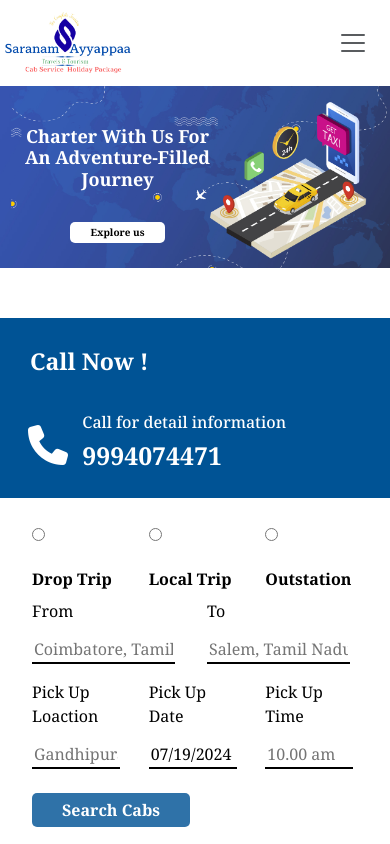
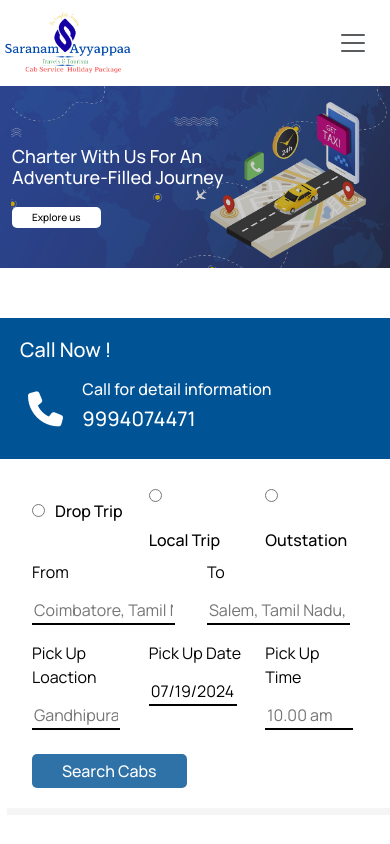
Before and after one commit to virtuecorporate-dev/Saranam-Ayyappa-Travels, a React (Create React App) app in the folder frontend/: page / in a window 390 px wide. Shown: the top 844 px of the page. Built offline with nearby package versions, Linux system fonts and the light colour scheme.

Commit message:
backup home and about

```diff
--- a/frontend/src/App.css
+++ b/frontend/src/App.css
@@ -1,46 +1,15 @@
-
-@import url('https://fonts.googleapis.com/css2?family=Noto+Serif:ital,wght@0,100..900;1,100..900&display=swap');
+@import url('https://fonts.googleapis.com/css2?family=Manrope:wght@200..800&display=swap');
 
 body {
   margin: 0;
   padding: 0;
-  font-family: "Noto Serif", serif;
+  font-family: "Manrope", sans-serif;
+  font-optical-sizing: auto;
+  /* font-weight: <weight>; */
   font-style: normal;
   /* overflow-x: hidden; */
 }
 
-/*
-.navbar {
-    background-color: transparent !important;
-    padding: 20px;
-    z-index: 1000;
-}
-
-
-.nav-link,
-.nav-link.active {
-    color: black !important;
-    align-items: end !important;
-    display: flex;
-}
-
-.navbar-nav .nav-link:hover {
-    color: red !important;
-}
-
-.navbar-nav.ml-auto {
-    display: flex;
-    justify-content: end !important;
-}
-
-#navbarNav {
-    justify-items: flex-end;
-}
-
-.navbar-toggler {
-    color: white;
-    background-color: white;
-} */
 
 
 .desktop-nav {
@@ -51,7 +20,7 @@ body {
 }
 
 .nav-link {
-  font-weight: 700;
+  font-weight: 500;
 }
 
 .navbar-toggler {
@@ -161,17 +130,17 @@ body {
   top: 250px;
   color: white;
   text-align: center;
-
+  z-index: 2000;
 }
 
 .landing-text h1 {
-  font-weight: 700;
-  font-size: 50px;
+  font-weight: 500;
+  font-size: 40px;
 }
 
 .landing-text p {
 
-  font-weight: 500;
+  font-weight: 300;
   justify-self: right;
 
 }
@@ -180,8 +149,8 @@ body {
   border-radius: 5px;
   background-color: white;
   color: black;
-  padding: 10px 30px;
-  font-weight: 700;
+  padding: 5px 30px;
+  font-weight: 500;
   font-size: 18px;
   border: none;
 
@@ -191,11 +160,22 @@ body {
   height: 100%;
   width: 100%;
   padding: 0;
+  position: relative;
+}
+.banner-img::before{
+  content: "";
+  position: absolute;
+  top: 0;
+  left: 0;
+  height: 100%;
+  width: 100%;
+  background-color:#00000033;
+  z-index: 100;
 }
 
 .landing {
   margin-top: -128px !important;
-  /* z-index: -700; */
+  /* z-index: -500; */
 }
 
 @media (max-width:990px) {
@@ -204,7 +184,6 @@ body {
   }
 }
 
-
 /*------------------------------- Banner-image-end-------------------------------------- */
 
 /*---------------------------------- form start------------------------------------ */
@@ -212,6 +191,7 @@ body {
 .booking-form-sec {
   margin-top: -100px;
   position: relative;
+  z-index: 200;
 }
 
 
@@ -246,31 +226,31 @@ body {
 }
 
 .form-left h3 {
-  font-weight: 700;
+  font-weight: 500;
   text-align: start !important;
-  padding: 10px;
-
+  /* padding: 10px; */
+  /* font-size: 20px; */
 }
 
 .callDetails {
   text-align: start;
-  font-weight: 400;
-  margin-top: 20px;
+  font-weight: 300;
+  margin-top: 10px;
 
 }
 
 .callDetails h2 {
-  font-weight: 700;
+  font-weight: 500;
   text-align: start !important;
 }
 
 .triptype label {
-  font-weight: 700;
+  font-weight: 500;
   margin-top: 20px;
 }
 
 .search-cab button {
-  font-weight: 700;
+  font-weight: 500;
   padding: 5px 30px;
   background-color: #005395d0;
   color: white;
@@ -318,12 +298,12 @@ body {
   border-radius: 20px;
   padding: 0px 9px;
   font-size: 18px;
-  font-weight: 700;
+  font-weight: 500;
   margin: 5px;
 }
 
 .visiting-pl-delete {
-  font-weight: 400 !important;
+  font-weight: 300 !important;
   font-size: 18px;
 }
 
@@ -341,24 +321,23 @@ body {
 }
 
 .home-banner h2 {
-  font-weight: 700;
-  font-size: 35px;
+  font-weight: 500;
+  /* font-size: 35px; */
 }
 
 .home-banner p {
-  /* font-weight: 400; */
+  /* font-weight: 300; */
 }
 
 .home-banner-text {
   color: #005395 !important;
-  font-weight: 700;
+  font-weight: 500;
   margin-top: 5px;
 }
 
 .home-banner h5 {
-  font-family: "Roboto", sans-serif;
-  font-weight: 900;
-  font-style: normal;
+
+  font-weight: 600;
 
 }
 
@@ -394,16 +373,16 @@ body {
 }
 
 .whoweare h5 {
-  font-weight: 700;
+  font-weight: 500;
 }
 
-.whoweare h3 {
+.whoweare h2 {
   font-weight: 700;
-  font-size: 40px;
+  /* font-size: 40px; */
 }
 
 .whoweare p {
-  font-weight: 400;
+  font-weight: 300;
   text-align: justify;
 }
 /* .whoweare-img{
@@ -455,11 +434,11 @@ body {
 }
 
 .banner-text h1 {
-  font-weight: 700;
+  font-weight: 500;
 }
 
 .banner-text p {
-  font-weight: 400;
+  font-weight: 300;
   justify-self: right;
 
 }
@@ -470,7 +449,7 @@ body {
   background-color: white;
   color: #005395d0;
   padding: 5px 30px;
-  font-weight: 700;
+  font-weight: 500;
   font-size: 18px;
 
 
@@ -495,7 +474,7 @@ body {
   background-color: #005395d0;
   padding: 10px 20px;
   width: fit-content;
-  font-weight: 700;
+  font-weight: 500;
   font-size: 15px;
   color: white;
   border-radius: 10px;
@@ -532,7 +511,7 @@ body {
   /* overflow: hidden; */
 }
 .select-button{
-  font-weight: 700;
+  font-weight: 500;
   padding: 5px 30px;
   background-color: #005395d0;
   color: white;
@@ -550,11 +529,11 @@ body {
 
 
 .car-name-details h3{
-  font-weight: 700;
+  font-weight: 500;
 }
 
 .cab-fare{
-  font-weight: 700;
+  font-weight: 500;
  text-align: right;
  padding-right: 25px;
 }
@@ -572,7 +551,7 @@ body {
   width: fit-content;
   padding: 0 10px;
   border-radius: 5px;
-  font-weight: 700;
+  font-weight: 500;
   font-size: 12px;
 }
 
@@ -586,7 +565,7 @@ body {
   padding: 20px 0;
 }
 .form-details h4{
-  font-weight: 700;
+  font-weight: 500;
 }
 .form-details h4 .bi-arrow-left-right{
   font-size: 60px;
@@ -621,7 +600,7 @@ body {
 }
 .traveller-details label{
  font-size: 18px;
- font-weight: 400;
+ font-weight: 300;
  margin-top: 20px;
  color: white;
 }
@@ -641,7 +620,7 @@ body {
   color: black;
   padding: 5px 30px;
   border-radius: 5px;
-  font-weight: 700;
+  font-weight: 500;
 
 }
 
@@ -791,220 +770,15 @@ footer {
 
 
 
-@media (max-width:1400px) {
+/* @media (max-width:1300px) {
   .landing-text {
     position: absolute;
     top: 200px;
   }
 
 
-}
+} */
 
-@media (max-width:1300px) {
-  .landing-text {
-    position: absolute;
-    top: 150px;
-  }
-
-  .landing-text h1 {
-    font-size: 40px;
-  }
-
-  .landing-text button {
-    font-size: 16px;
-  }
-
-  .booking-form-sec {
-    margin-top: 50px;
-    position: relative;
-  }
-}
-
-@media (max-width:1050px) {
-  .landing-text {
-    position: absolute;
-    top: 120px;
-  }
-
-  .landing-text h1 {
-    font-size: 30px;
-  }
-}
-
-@media (max-width:900px) {
-  .banner-content {
-    padding: 0 0 0 10px;
-  }
-
-  .landing-text {
-    position: absolute;
-    top: 100px;
-  }
-
-}
-
-@media (max-width:800px) {
-  .landing-text {
-    position: absolute;
-    top: 80px;
-
-  }
-
-  .landing-text h1 {
-    font-size: 25px;
-  }
-
-  .landing-text button {
-    padding: 3px 20px;
-  }
-
-  .banner-content {
-    padding: 0 30px 30px 30px;
-  }
-
-}
-
-@media (max-width:700px) {
-  .landing-text {
-    position: absolute;
-    top: 80px;
-
-  }
-
-  .landing-text h1 {
-    font-size: 20px;
-  }
-
-  .landing-text button {
-    padding: 3px 20px;
-  }
-
-  .banner-content {
-    padding: 0 30px 0 30px;
-  }
-}
-
-@media (max-width:680px) {
-  .landing-text {
-    position: absolute;
-    top: 70px;
-
-
-  }
-
-  .landing-text h1 {
-    font-size: 20px;
-  }
-
-  .landing-text button {
-    padding: 3px 20px;
-    margin-bottom: 5px !important;
-  }
-
-  .landing-text p {
-    margin-bottom: 5px !important;
-  }
-
-  .banner-content {
-    padding: 0 0px 20px 20px;
-  }
-
-}
-
-@media (max-width:570px) {
-  .landing-text {
-    position: absolute;
-    top: 60px;
-
-  }
-
-  .banner-content {
-    padding: 0 50px 0 0px;
-  }
-
-  .landing-text p {
-    font-size: 12px;
-  }
-
-}
-
-@media (max-width:530px) {
-  .landing-text {
-    position: absolute;
-    top: 50px;
-
-  }
-
-  .banner-content {
-    padding: 0 40px 0 0px;
-  }
-
-  .landing-text h1 {
-    font-size: 18px;
-  }
-
-  .landing-text p {
-    font-size: 12px;
-  }
-
-  .landing-text button {
-    padding: 3px 20px;
-    font-size: 12px;
-  }
-
-}
-
-@media (max-width:460px) {
-  .landing-text {
-    position: absolute;
-    top: 40px;
-
-  }
-
-  .banner-content {
-    padding: 0 30px 0 0px;
-  }
-
-  .landing-text h1 {
-    font-size: 18px;
-  }
-
-  .landing-text p {
-    font-size: 10px;
-  }
-
-  .landing-text button {
-    padding: 3px 20px;
-    font-size: 12px;
-  }
-
-}
-
-@media (max-width:420px) {
-  .landing-text {
-    position: absolute;
-    top: 40px;
-
-  }
-
-  .banner-content {
-    padding: 0 25px 0 0px;
-  }
-
-  .landing-text h1 {
-    font-size: 18px;
-  }
-
-  .landing-text p {
-    font-size: 10px;
-    margin-bottom: 5px !important;
-  }
-
-  .landing-text button {
-    padding: 3px 20px;
-    font-size: 10px;
-  }
-}
 
 
 /* about page start------------------------------ */
@@ -1048,7 +822,7 @@ footer {
 .about-point li{
   list-style-type: none;
   line-height: 2;
-  font-size: 20px;
+  /* font-size: 20px; */
   font-style: normal;
 
 
@@ -1056,9 +830,11 @@ footer {
 
 .about-service button{
   background-color: #005395;
-  border-radius: 10px;
-  padding: 10px;
+  border-radius: 5px;
+  padding: 5px 30px;
   color: white;
+  border: none;
+
 }
 
 .about-service p{
@@ -1067,14 +843,14 @@ footer {
 
 .about-service button:hover{
   background-color: white;
-  border-radius: 10px;
-  padding: 10px;
+
   color:black;
+  border:1px solid #005395 ;
 
 }
 
 .about-service h3{
-  font-size: 45px;
+  /* font-size: 45px; */
   color: #005395;
   font-weight: bold;
 }
@@ -1087,30 +863,37 @@ footer {
 
 
 .about-img{
-  position: relative;
-  margin: 0;
-  padding: 0;
-  height: 500px;
+  height: 100%;
+  width: 100%;
+}
+.about-banner{
+height: 300px;
+position: relative;
 }
 
 .about-img img{
-  object-fit: contain;
+  width: 100%;
+  height: 100%;
   object-fit: cover;
-  padding: 0;
-  margin: 0;
 }
 
 .about-text{
-  text-align: center;
-  justify-content: center;
+  /* text-align: center; */
+  /* justify-content: center; */
   position: absolute;
-  margin-top: -300px;
-  justify-content: center;
+  top: 100px;
+  /* left: 100px; */
+  /* justify-content: center; */
   color: white;
-  font-weight: 900;
+  font-weight: 400;
   font-style: normal;
   font-size: xx-large;
-  margin-left: 500px;
+
+  /* width: fit-content; */
+
+}
+.about-content{
+  padding-left: 160px;
 }
 
 .about-banner-content{
@@ -1141,7 +924,7 @@ footer {
   display: flex;
   align-items: center;
   justify-content: center;
-  width: 400px;
+  width: 300px;
 }
 
 .login-right {
@@ -1229,7 +1012,7 @@ footer {
   display: flex;
   justify-content: center;
   align-items: center;
-  z-index: 1000;
+  z-index: 3000;
 }
 
 .login-popup-content {
@@ -1344,7 +1127,7 @@ footer {
 }
 
 .terms-head h1{
-  font-weight: 700;
+  font-weight: 500;
 }
 
 .italic{
@@ -1401,3 +1184,269 @@ margin-top: -15px;
 .item h3{
   margin-top: 5px;
 }
+.bredcrumb{
+  font-size: 13px;
+}
+
+
+@media (max-width:1300px) {
+  .landing-text {
+    position: absolute;
+    top: 220px;
+  }
+
+  .landing-text h1 {
+    font-size: 35px;
+  }
+
+  .landing-text button {
+    font-size: 16px;
+  }
+  .banner-content {
+    /* text-align: left; */
+    padding: 0 ;
+  }
+  .booking-form-sec {
+    margin-top: 50px;
+    position: relative;
+  }
+
+}
+
+@media (max-width:1050px) {
+  .landing-text {
+    position: absolute;
+    top: 180px;
+  }
+
+  .landing-text h1 {
+    font-size: 30px;
+  }
+  .banner-content {
+    /* text-align: left; */
+    padding: 0 ;
+  }
+  .about-content{
+    padding-left: 70px !important;
+  }
+}
+
+@media(max-width:990px){
+  .landing-text {
+    position: absolute;
+    top: 130px;
+    /* border: 5px solid black !important; */
+  }
+}
+
+@media (max-width:900px) {
+  .banner-content {
+    padding: 0 0 0 10px;
+  }
+
+  .landing-text {
+    position: absolute;
+    top: 130px;
+  }
+
+  .whoweare-img{
+    height: 200px;
+  }
+  .whoweare-img img{
+    width: 100%;
+    height: 100%;
+    object-fit: cover;
+  }
+  .about-content{
+    padding-left: 40px !important;
+  }
+
+}
+
+@media (max-width:800px) {
+  .landing-text {
+    position: absolute;
+    top: 110px;
+
+  }
+
+  .landing-text h1 {
+    font-size: 25px;
+  }
+
+  .landing-text button {
+    margin-top: 10px !important;
+    padding: 3px 20px;
+  }
+
+
+  .banner-content {
+    text-align: left;
+    padding: 0 30px 30px 0p;
+  }
+
+}
+
+@media (max-width:500px) {
+  .landing-text {
+    position: absolute;
+    top: 130px;
+    /* border: 1px solid red; */
+
+  }
+
+  .landing-text h1 {
+    font-size: 25px;
+  }
+
+  .landing-text button {
+    padding: 3px 20px;
+  }
+
+  .banner-content {
+    padding: 0 30px 0 30px;
+  }
+  .fa-phone{
+    font-size: 35px !important;
+    margin-top: -10px;
+  }
+  .form-left h3{
+    font-size: 20px;
+  }
+  .form-left h2{
+    font-size: 20px ;
+  }
+}
+
+@media (max-width:680px) {
+  .landing-text {
+    position: absolute;
+    top: 90px;
+
+
+  }
+
+  .landing-text h1 {
+    font-size: 25px;
+  }
+
+  .landing-text button {
+    padding: 3px 20px;
+    margin-bottom: 5px !important;
+  }
+
+  .landing-text p {
+    /* display:none; */
+    /* margin-bottom: 5px !important; */
+  }
+
+  .banner-content {
+    padding: 0 0px 20px 20px;
+  }
+
+}
+
+@media (max-width:570px) {
+  .landing-text {
+    position: absolute;
+    top: 70px;
+
+
+  }
+
+  .banner-content {
+    padding: 0 0px 0 0px;
+    /* border: 1px solid red; */
+  }
+  .landing-text h1{
+    font-size: 22px;
+  }
+
+
+}
+
+@media (max-width:530px) {
+  .landing-text {
+    position: absolute;
+    top: 60px;
+
+  }
+
+
+
+  .landing-text h1 {
+    font-size: 20px;
+  }
+
+
+
+  .landing-text button {
+    padding: 3px 20px;
+    font-size: 12px;
+  }
+
+}
+
+@media (max-width:460px) {
+  .landing-text {
+    position: absolute;
+    top: 60px;
+
+  }
+
+  .banner-content {
+    /* padding: 0 0 0 20px; */
+  }
+
+  .landing-text h1 {
+    font-size: 20px;
+  }
+
+  .landing-text p {
+    font-size: 10px;
+  }
+
+  .landing-text button {
+    padding: 3px 20px;
+    font-size: 12px;
+  }
+
+}
+
+@media (max-width:420px) {
+  .landing-text {
+    position: absolute;
+    top: 60px;
+
+  }
+
+  .banner-content {
+    /* padding: 0 25px 0 0px; */
+  }
+
+  .landing-text h1 {
+    font-size: 18px;
+  }
+
+  .landing-text p {
+    font-size: 10px;
+    margin-bottom: 5px !important;
+  }
+
+  .landing-text button {
+    padding: 3px 20px;
+    font-size: 10px;
+  }
+}
+
+
+@media (max-width:370px) {
+  .landing-text {
+    position: absolute;
+    top: 40px;
+
+  }
+  .landing-text h1 {
+    font-size: 18px !important;
+  }
+}
```
Also changed, not shown: frontend/src/Pages/Contact.jsx (+23 -14 lines).
